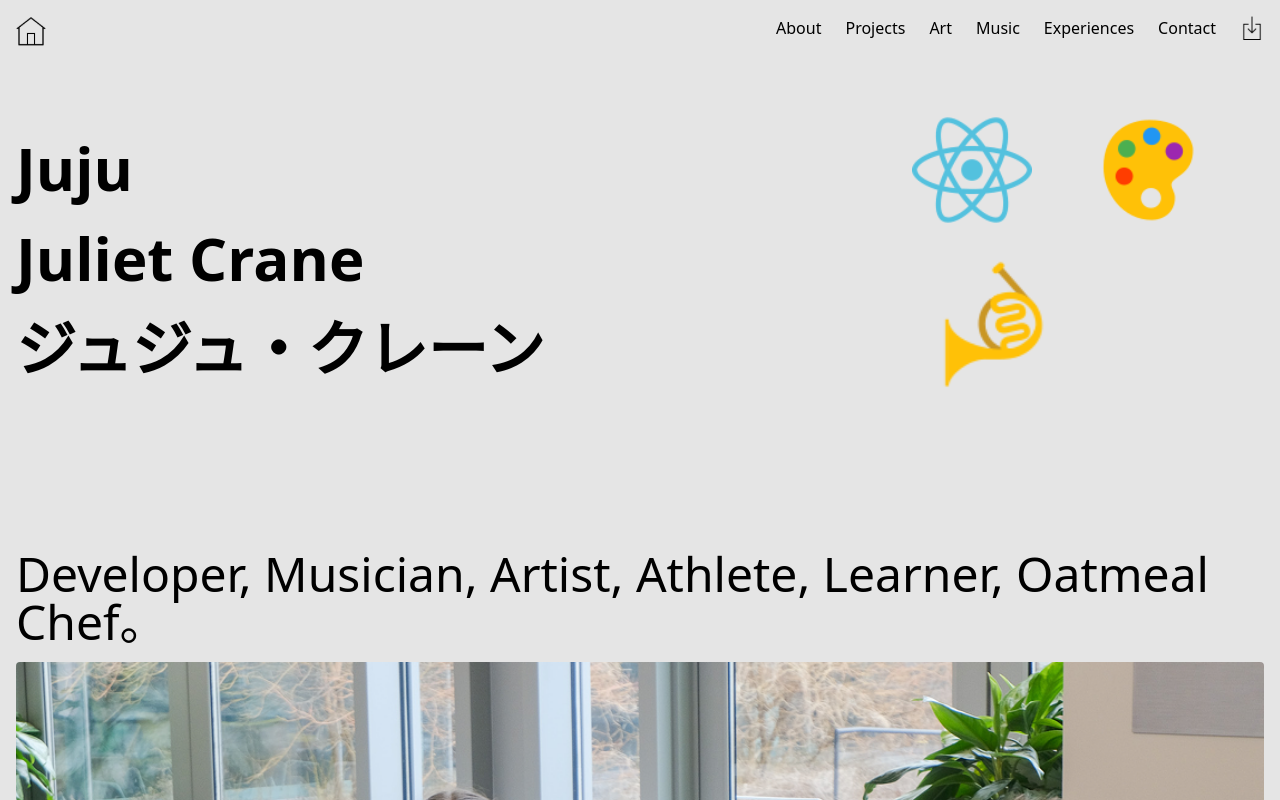
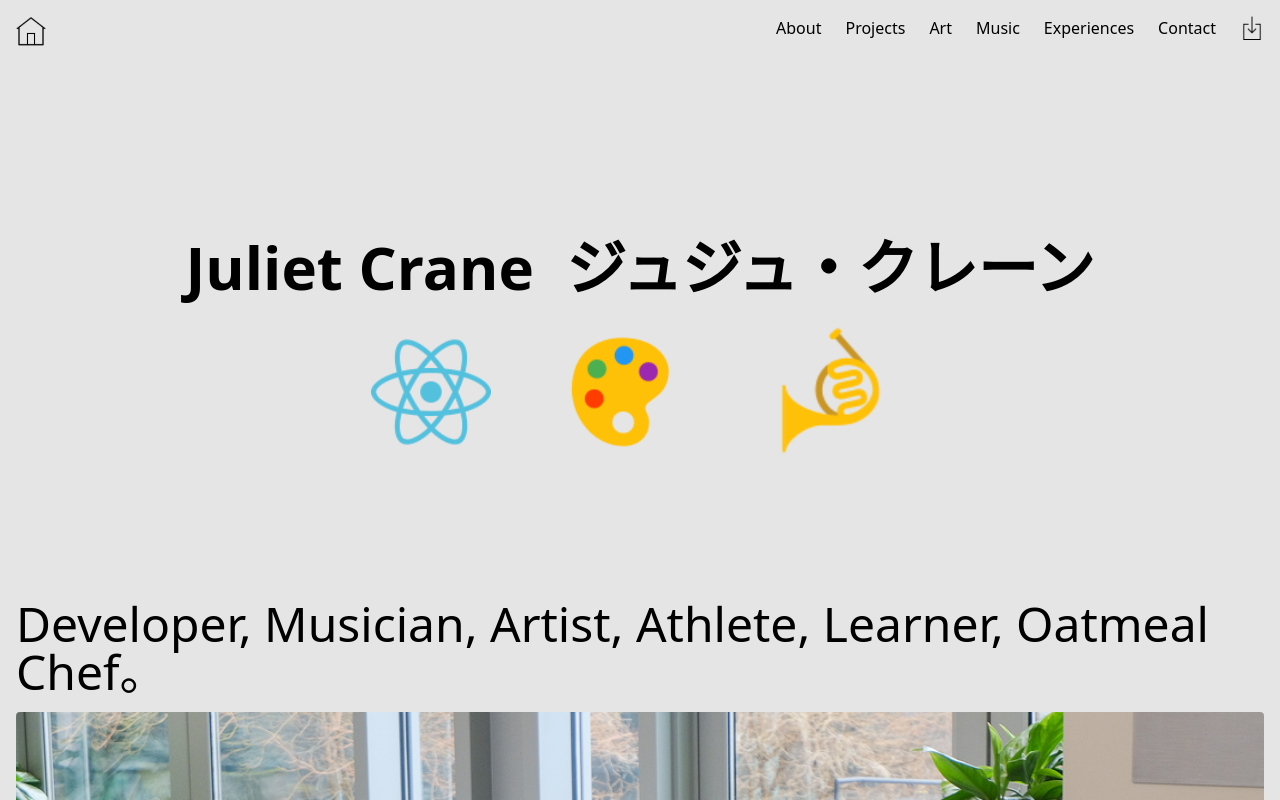
Before and after one commit to jujulcrane/juju-website, a SvelteKit app: page / in a window 1280 px wide. Shown: the top 800 px of the page. Built offline with nearby package versions, Linux system fonts and the light colour scheme.

Commit message:
refactor home page

```diff
--- a/src/routes/+page.svelte
+++ b/src/routes/+page.svelte
@@ -14,14 +14,16 @@
 	url="https://url.com"
 />
 
-<div class="mt-4 flex w-full items-center justify-between">
-	<h1>Juju <br />Juliet Crane <br />ジュジュ・クレーン</h1>
-	<div class="m-4 grid grid-cols-2 items-center gap-4">
+<SectionSep />
+<div class="mt-4 flex w-full items-center justify-center gap-x-8">
+	<h1 class="flex-end">Juliet Crane</h1>
+	<h1>ジュジュ・クレーン</h1>
+</div>
+<div class="flex justify-center items-center gap-x-16">
 		<ReactIcon size={120} />
-		<PaintingIcon size={120} />
+		<PaintingIcon size={130} />
 		<FrenchHornIcon size={160} />
 	</div>
-</div>
 <SectionSep />
 <h2 class="w-full pb-4 text-lg font-light sm:text-2xl md:text-4xl lg:text-5xl">
 	Developer, Musician, Artist, Athlete, Learner, Oatmeal Chef。
```
